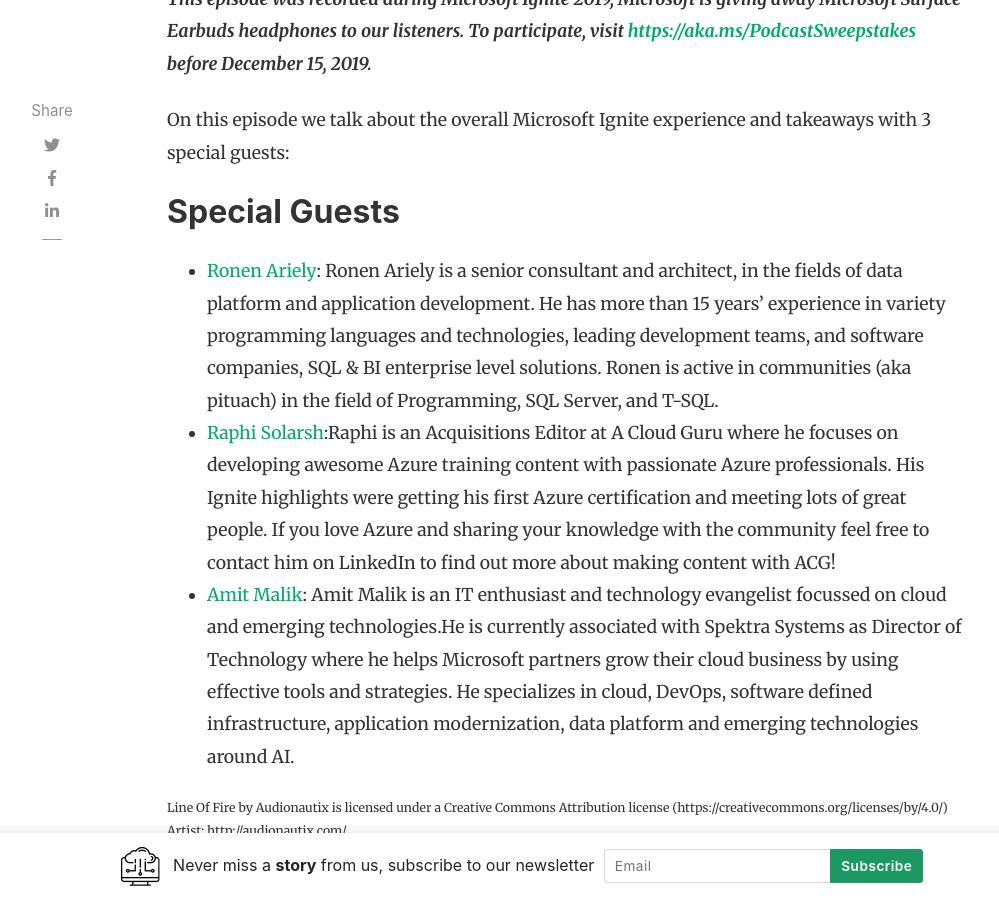
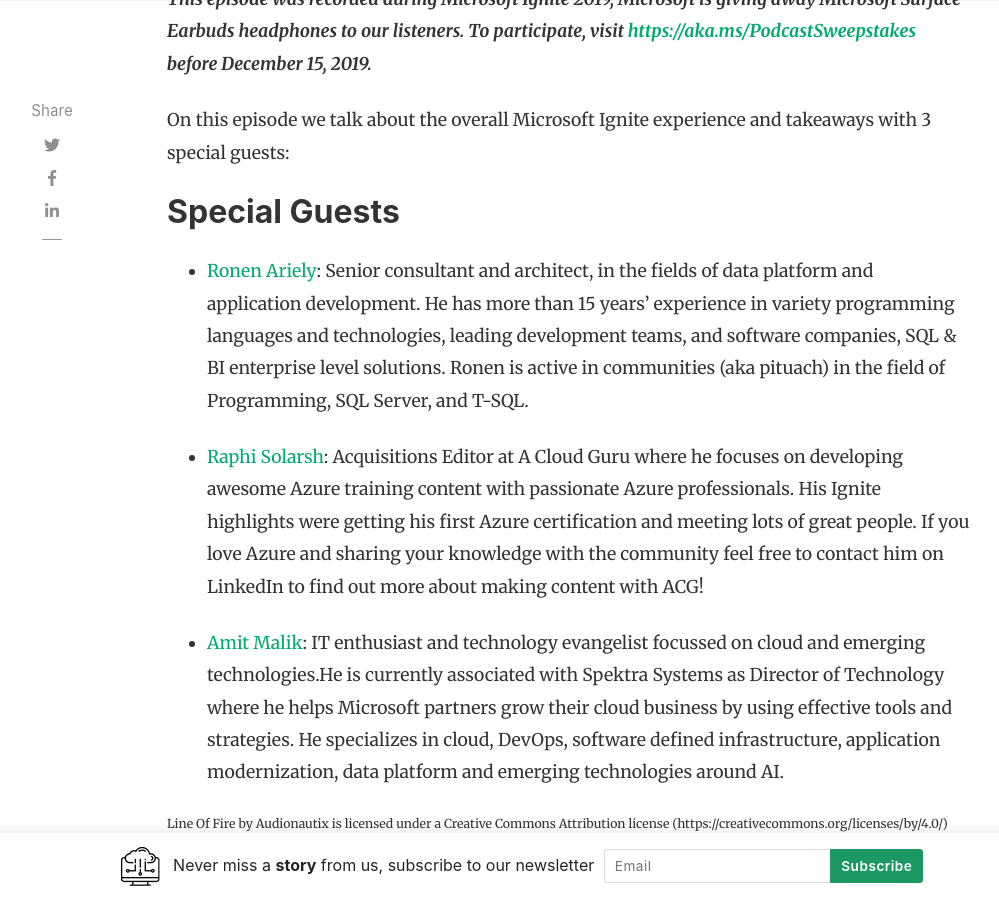
Before and after one commit to daveRendon/wikiazure-podcast, a Jekyll site: the page built from _posts/2019-11-07-episode-01-msignite-experience-and-takeaways.md, in a window 1280 px wide and 900 px high, scrolled down 1032 px. Shown: the whole window, without its empty margins (118-1117 px from the left). Built offline with Jekyll 4.4.1, drawn with Linux system fonts in a browser that asks for light colours; nearby versions of some CDN libraries; comment, search, counter and statistics services are not loaded.

Commit message:
updated episode01

```diff
--- a/_posts/2019-11-07-episode-01-msignite-experience-and-takeaways.md
+++ b/_posts/2019-11-07-episode-01-msignite-experience-and-takeaways.md
@@ -20,8 +20,10 @@
 ## Special Guests
 
 
-+ <a href="https://www.linkedin.com/in/pitoach/" target="_blank">Ronen Ariely</a>: Ronen Ariely is a senior consultant and architect, in the fields of data platform and application development. He has more than 15 years' experience in variety programming languages and technologies, leading development teams, and software companies, SQL & BI enterprise level solutions. Ronen is active in communities (aka pituach) in the field of Programming, SQL Server, and T-SQL.
-+ <a href="https://www.linkedin.com/in/raphael-solarsh-12b826183/" target="_blank">Raphi Solarsh</a>:Raphi is an Acquisitions Editor at A Cloud Guru where he focuses on developing awesome Azure training content with passionate Azure professionals. His Ignite highlights were getting his first Azure certification and meeting lots of great people. If you love Azure and sharing your knowledge with the community feel free to contact him on LinkedIn to find out more about making content with ACG!
-+ <a href="https://www.linkedin.com/in/amitmalik99/" target="_blank">Amit Malik</a>: Amit Malik is an IT enthusiast and technology evangelist focussed on cloud and emerging technologies.He is currently associated with Spektra Systems as Director of Technology where he helps Microsoft partners grow their cloud business by using effective tools and strategies. He specializes in cloud, DevOps, software defined infrastructure, application modernization, data platform and emerging technologies around AI.
++ <a href="https://www.linkedin.com/in/pitoach/" target="_blank">Ronen Ariely</a>: Senior consultant and architect, in the fields of data platform and application development. He has more than 15 years' experience in variety programming languages and technologies, leading development teams, and software companies, SQL & BI enterprise level solutions. Ronen is active in communities (aka pituach) in the field of Programming, SQL Server, and T-SQL.
+
++ <a href="https://www.linkedin.com/in/raphael-solarsh-12b826183/" target="_blank">Raphi Solarsh</a>: Acquisitions Editor at A Cloud Guru where he focuses on developing awesome Azure training content with passionate Azure professionals. His Ignite highlights were getting his first Azure certification and meeting lots of great people. If you love Azure and sharing your knowledge with the community feel free to contact him on LinkedIn to find out more about making content with ACG!
+
++ <a href="https://www.linkedin.com/in/amitmalik99/" target="_blank">Amit Malik</a>: IT enthusiast and technology evangelist focussed on cloud and emerging technologies.He is currently associated with Spektra Systems as Director of Technology where he helps Microsoft partners grow their cloud business by using effective tools and strategies. He specializes in cloud, DevOps, software defined infrastructure, application modernization, data platform and emerging technologies around AI.
 
 <p style="font-size: .7em;">Line Of Fire by Audionautix is licensed under a Creative Commons Attribution license (https://creativecommons.org/licenses/by/4.0/) Artist: http://audionautix.com/</p>
```
